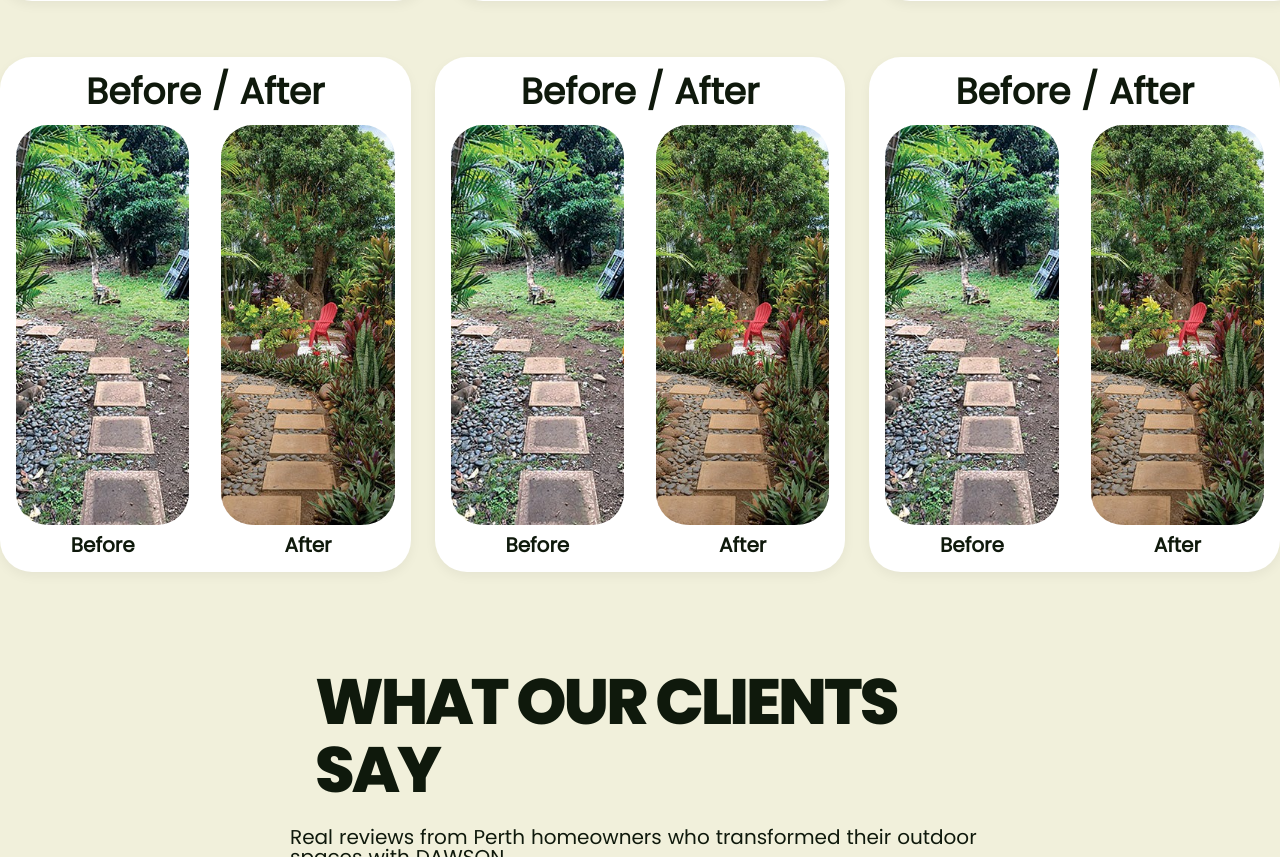
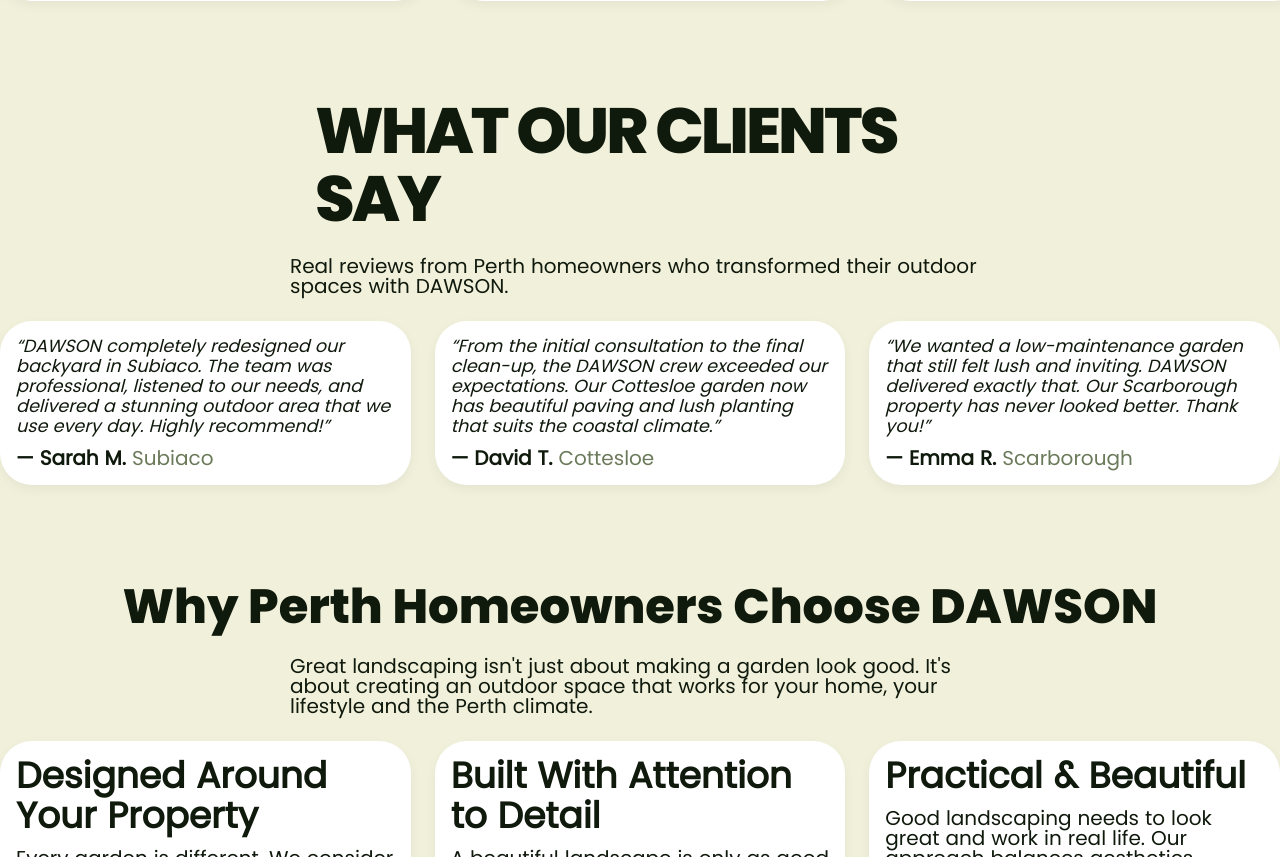
Before and after one commit to ibtihelbs/dawson, a plain HTML site: page index.html in a window 1280 px wide. Shown: the part 3066-3923 px from the top of the page. Drawn offline with Linux system fonts and the light colour scheme.

```diff
--- a/css/general.module.css
+++ b/css/general.module.css
@@ -1,5 +1,5 @@
 /* ============================================================
-   FILE 4: ./css/general.module.css
+   FILE: ./css/general.module.css
    ============================================================ */
 
 body {
--- a/css/layout.module.css
+++ b/css/layout.module.css
@@ -1,3 +1,7 @@
+/* ============================================================
+   FILE: ./css/layout.module.css
+   ============================================================ */
+
 .u__container {
   display: flex;
   flex-direction: column;
--- a/css/mobile.module.css
+++ b/css/mobile.module.css
@@ -1,5 +1,5 @@
 /* ============================================================
-   FILE 5: ./css/mobile.module.css
+   FILE: ./css/mobile.module.css
    ============================================================ */
 
 @media (max-width: 768px) {
--- a/index.html
+++ b/index.html
@@ -325,67 +325,6 @@
             </div>
           </div>
         </div>
-
-        <!-- Before / After Gallery (cleanly integrated, no loose wrappers) -->
-        <div class="u__grid-col-3 u__gap-24" style="margin-top: 2rem">
-          <div class="c__card u__container u__gap-12">
-            <h4 class="u__center-text">Before / After</h4>
-            <div class="u__grid-col-2 gap-8">
-              <div>
-                <img
-                  src="./assets/images/beforeafter/before-1.jpg"
-                  alt="before landscaping project"
-                />
-                <p style="font-weight: 600; text-align: center">Before</p>
-              </div>
-              <div>
-                <img
-                  src="./assets/images/beforeafter/after-1.jpg"
-                  alt="after landscaping project"
-                />
-                <p style="font-weight: 600; text-align: center">After</p>
-              </div>
-            </div>
-          </div>
-          <div class="c__card u__container u__gap-12">
-            <h4 class="u__center-text">Before / After</h4>
-            <div class="u__grid-col-2 gap-8">
-              <div>
-                <img
-                  src="./assets/images/beforeafter/before-1.jpg"
-                  alt="before landscaping project"
-                />
-                <p style="font-weight: 600; text-align: center">Before</p>
-              </div>
-              <div>
-                <img
-                  src="./assets/images/beforeafter/after-1.jpg"
-                  alt="after landscaping project"
-                />
-                <p style="font-weight: 600; text-align: center">After</p>
-              </div>
-            </div>
-          </div>
-          <div class="c__card u__container u__gap-12">
-            <h4 class="u__center-text">Before / After</h4>
-            <div class="u__grid-col-2 gap-8">
-              <div>
-                <img
-                  src="./assets/images/beforeafter/before-1.jpg"
-                  alt="before landscaping project"
-                />
-                <p style="font-weight: 600; text-align: center">Before</p>
-              </div>
-              <div>
-                <img
-                  src="./assets/images/beforeafter/after-1.jpg"
-                  alt="after landscaping project"
-                />
-                <p style="font-weight: 600; text-align: center">After</p>
-              </div>
-            </div>
-          </div>
-        </div>
       </section>
 
       <!-- Testimonials Section -->
```
